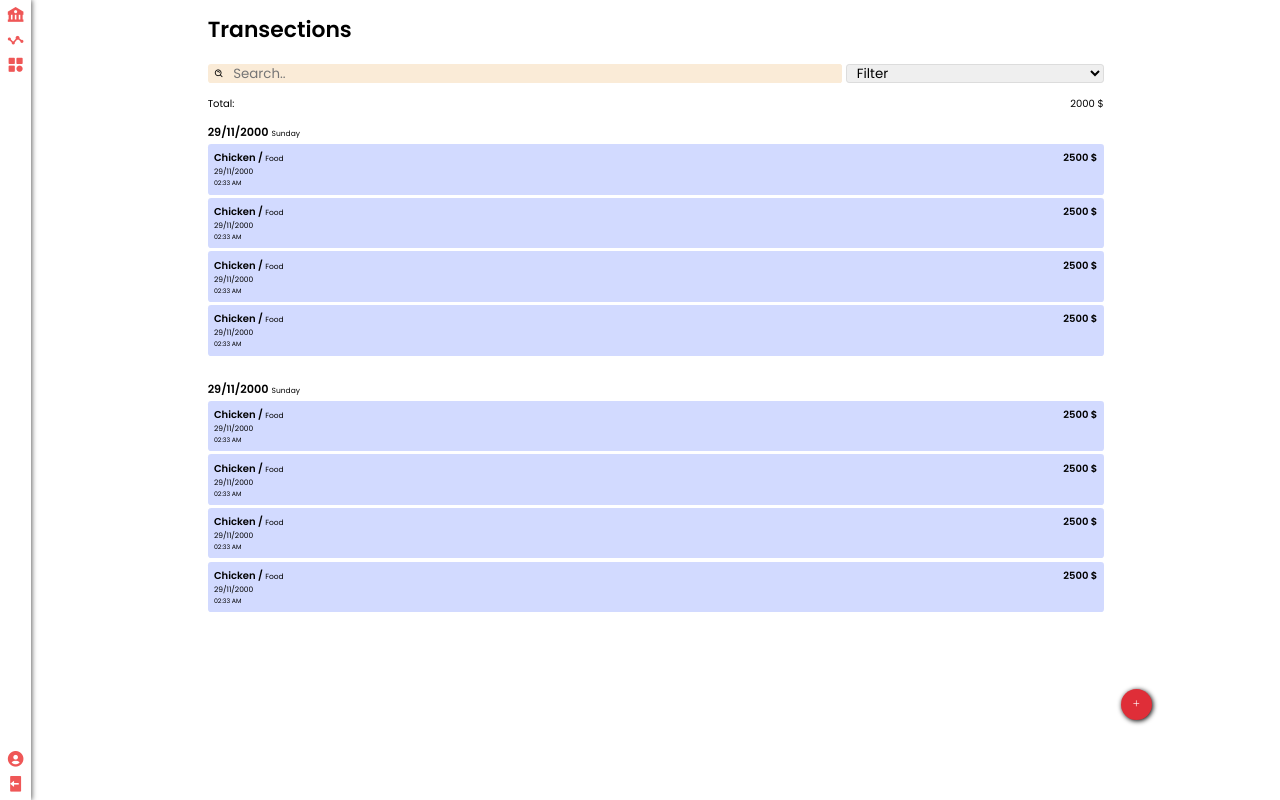
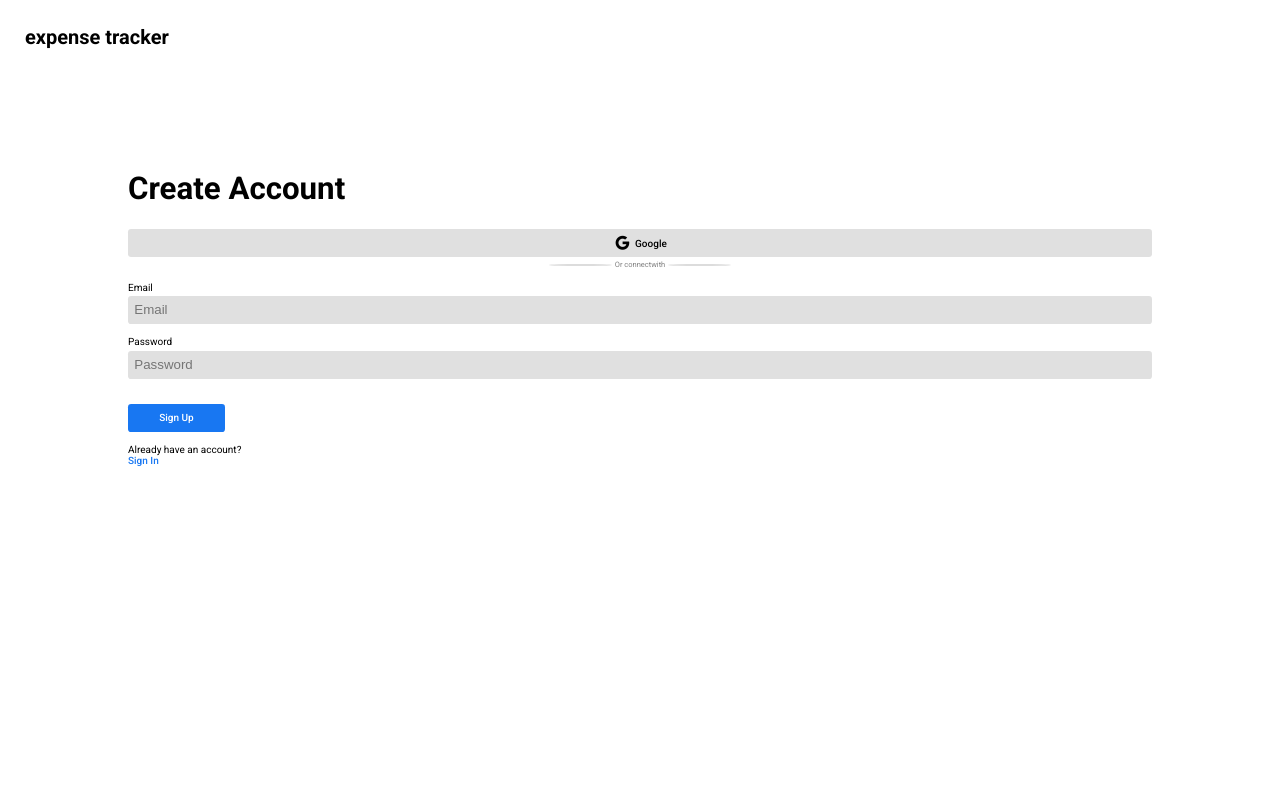
Before and after one commit to its-rajesh-smp/TrackyFi, a React (Vite) app: page / in a window 1280 px wide. Built offline with nearby package versions, Linux system fonts and the light colour scheme.

Commit message:
FEAT login/Create Acc

```diff
--- a/package.json
+++ b/package.json
@@ -12,6 +12,7 @@
   "dependencies": {
     "@coreui/react-chartjs": "^2.1.2",
     "@reduxjs/toolkit": "^1.9.5",
+    "axios": "^1.4.0",
     "chart.js": "^4.3.0",
     "react": "^18.2.0",
     "react-chartjs-2": "^5.2.0",
--- a/src/App/App.jsx
+++ b/src/App/App.jsx
@@ -1,21 +1,13 @@
 import React from "react";
 import "./App.css";
-import Header from "../Components/Header/Header";
-import Login from "../Pages/Login/Login";
-import CompleteProfile from "../Pages/Complete Profile/CompleteProfile";
-import HomePage from "../Pages/Home Page/HomePage";
-import Dashboard from "../Pages/Dashboard/Dashboard";
-import UserProfile from "../Pages/User Profile/UserProfile";
+import MyRoutes from "../Routes/MyRoutes";
+import MyLayout from "../Layout/MyLayout";
 
 function App(props) {
   return (
     <div className=" App-div  ">
-      <Header />
-      {/* <UserProfile /> */}
-      {/* <Login /> */}
-      {/* <CompleteProfile /> */}
-      <HomePage />
-      {/* <Dashboard /> */}
+      <MyLayout />
+      <MyRoutes />
     </div>
   );
 }
--- /dev/null
+++ b/src/Firebase/APIURL.js
@@ -0,0 +1,4 @@
+export const API_KEY = "AIzaSyDcahbA3jPDmyL32yQku83YEU3SAfF_OEM";
+export const CREATE_USER = `https://identitytoolkit.googleapis.com/v1/accounts:signUp?key=${API_KEY}`
+export const LOGIN_USER = `https://identitytoolkit.googleapis.com/v1/accounts:signInWithPassword?key=${API_KEY}`
+export const GET_USER = `https://identitytoolkit.googleapis.com/v1/accounts:lookup?key=${API_KEY}`
--- /dev/null
+++ b/src/Layout/MyLayout.jsx
@@ -0,0 +1,17 @@
+import React from "react";
+import Header from "../Components/Header/Header";
+import Login from "../Pages/Login/Login";
+import { useSelector } from "react-redux";
+
+function MyLayout(props) {
+  const isAuth = useSelector((state) => state.authReducer.isAuth);
+
+  return (
+    <>
+      {isAuth && <Header />}
+      <Login />
+    </>
+  );
+}
+
+export default MyLayout;
--- a/src/Pages/Login/Login.jsx
+++ b/src/Pages/Login/Login.jsx
@@ -1,45 +1,104 @@
-import React from 'react';
-import "./Login.css"
+import React, { useState } from "react";
+import "./Login.css";
+import { useDispatch } from "react-redux";
+import { createUser } from "../../Store/Reducer/authReducer";
 
 function Login(props) {
+  const dispatch = useDispatch();
+  const [switchLogin, setSwitchLogin] = useState(false);
+  const [email, setEmail] = useState("");
+  const [password, setPassword] = useState("");
+  const [loader, setLoader] = useState(false);
+
+  /* -------------------------------------------------------------------------- */
+  /*                                SWICTH LOGIN                                */
+  /* -------------------------------------------------------------------------- */
+  const onSwitchLoginHandeler = () => {
+    setSwitchLogin((p) => !p);
+  };
+
+  /* -------------------------------------------------------------------------- */
+  /*                          ON LOGIN?SIGNUP BTN CLICK                         */
+  /* -------------------------------------------------------------------------- */
+  const onContinueBtnClick = (e) => {
+    e.preventDefault();
+    if (!loader) {
+      setLoader(true);
+      dispatch(
+        createUser(
+          { email: email, password: password },
+          switchLogin,
+          onSwitchLoginHandeler,
+          setLoader
+        )
+      );
+    }
+  };
+
   return (
-        <div className=' Login-div'>
-            <div className='Login-div__topDiv'>
+    <div className=" Login-div">
+      <div className="Login-div__topDiv">
         <h1>expense tracker</h1>
       </div>
 
-            <div className='Login-div__div'>
-                <div className='Login-div__middleDiv'>
-                    <h1>Create Account</h1>
-                    <div className='GoogleBtnContainer'>
-                        <button><i className='bx bxl-google'></i>Google</button>
-                        <div className='lineContainer'><p className='lines'></p>Or connect with<p className='lines'></p></div>
+      <div className="Login-div__div">
+        <div className="Login-div__middleDiv">
+          <h1>{switchLogin ? "Login" : "Create Account"}</h1>
+          <div className="GoogleBtnContainer">
+            <button>
+              <i className="bx bxl-google"></i>Google
+            </button>
+            <div className="lineContainer">
+              <p className="lines"></p>Or {switchLogin ? "login" : "connect"}
+              with
+              <p className="lines"></p>
+            </div>
           </div>
         </div>
 
-
-
-                <form className='Login-div__form'>
-
-                    <div className='Login-div__form_inpDiv'>
+        <form className="Login-div__form">
+          <div className="Login-div__form_inpDiv">
             <label htmlFor="Email">Email</label>
-                        <input type="text" name="" id="" placeholder='Email' />
+            <input
+              onChange={(e) => setEmail(e.target.value)}
+              type="text"
+              name=""
+              id=""
+              placeholder="Email"
+            />
           </div>
 
-                    <div className='Login-div__form_inpDiv'>
+          <div className="Login-div__form_inpDiv">
             <label htmlFor="Password">Password</label>
-                        <input type="text" placeholder='Password' name="" id="" />
+            <input
+              onChange={(e) => setPassword(e.target.value)}
+              type="text"
+              placeholder="Password"
+              name=""
+              id=""
+            />
           </div>
 
-                    <button>Sign Up</button>
+          <button onClick={onContinueBtnClick}>
+            {loader ? (
+              <i className="bx bx-loader-circle bx-spin"></i>
+            ) : switchLogin ? (
+              "Sign In"
+            ) : (
+              "Sign Up"
+            )}
+          </button>
 
-                    <div className='Login-div__form_switch'>
-                        <p>Already have an account?</p>
-                        <p>Sign In</p>
+          <div className="Login-div__form_switch">
+            <p>
+              {switchLogin
+                ? "Create new account !"
+                : "Already have an account?"}
+            </p>
+            <p onClick={onSwitchLoginHandeler}>
+              {switchLogin ? "New User" : "Sign In"}
+            </p>
           </div>
-
-
-
         </form>
       </div>
     </div>
--- /dev/null
+++ b/src/Routes/MyRoutes.jsx
@@ -0,0 +1,19 @@
+import React from "react";
+
+import CompleteProfile from "../Pages/Complete Profile/CompleteProfile";
+import HomePage from "../Pages/Home Page/HomePage";
+import Dashboard from "../Pages/Dashboard/Dashboard";
+import UserProfile from "../Pages/User Profile/UserProfile";
+
+function MyRoutes(props) {
+  return (
+    <>
+      {/* <UserProfile /> */}
+      {/* <CompleteProfile /> */}
+      {/* <HomePage /> */}
+      {/* <Dashboard /> */}
+    </>
+  );
+}
+
+export default MyRoutes;
--- /dev/null
+++ b/src/Store/Reducer/authReducer.js
@@ -0,0 +1,42 @@
+import { createSlice } from "@reduxjs/toolkit";
+import axios from "axios";
+import { CREATE_USER, LOGIN_USER } from "../../Firebase/APIURL";
+
+const authReducer = createSlice({
+    name: "user/auth",
+    initialState: {
+        isAuth: false,
+        VIP: false,
+        idToken: "",
+        userData: {}
+    },
+    reducers: {
+        authUser: (state, action) => {
+            return state
+        }
+    }
+
+})
+
+export const { authUser } = authReducer.actions
+export default authReducer
+
+/* -------------------------------------------------------------------------- */
+/*                                  FUNCTION                                  */
+/* -------------------------------------------------------------------------- */
+//! Create User
+export const createUser = (enteredData, switchLogin, onSwitchLoginHandeler, setLoader) => {
+    return async (dispatch, getState) => {
+        try {
+            const { data } = await axios.post(switchLogin ? LOGIN_USER : CREATE_USER, { ...enteredData, returnSecureToken: true })
+            console.log(data);
+            setLoader(false)
+        } catch (error) {
+            let message = error.response.data.error.message
+            setLoader(false)
+            if (message === "EMAIL_EXISTS" || message === "EMAIL_NOT_FOUND") {
+                onSwitchLoginHandeler()
+            }
+        }
+    }
+}
--- /dev/null
+++ b/src/Store/Store/store.js
@@ -0,0 +1,7 @@
+import { configureStore } from "@reduxjs/toolkit";
+import authReducer from "../Reducer/authReducer";
+
+const store = configureStore({
+    reducer: { authReducer: authReducer.reducer }
+})
+export default store
--- a/src/main.jsx
+++ b/src/main.jsx
@@ -1,10 +1,14 @@
-import React from 'react'
-import ReactDOM from 'react-dom/client'
-import App from "./App/App"
-import './index.css'
+import React from "react";
+import ReactDOM from "react-dom/client";
+import App from "./App/App";
+import "./index.css";
+import { Provider } from "react-redux";
+import store from "./Store/Store/store";
 
-ReactDOM.createRoot(document.getElementById('root')).render(
+ReactDOM.createRoot(document.getElementById("root")).render(
   <React.StrictMode>
-    <App />
-  </React.StrictMode>,
-)
+    <Provider store={store}>
+      <App />
+    </Provider>
+  </React.StrictMode>
+);
```
Also changed, not shown: 1 other file (tests, documents, lock files or other folders). Lines whose indentation alone changed are shown as unchanged.
